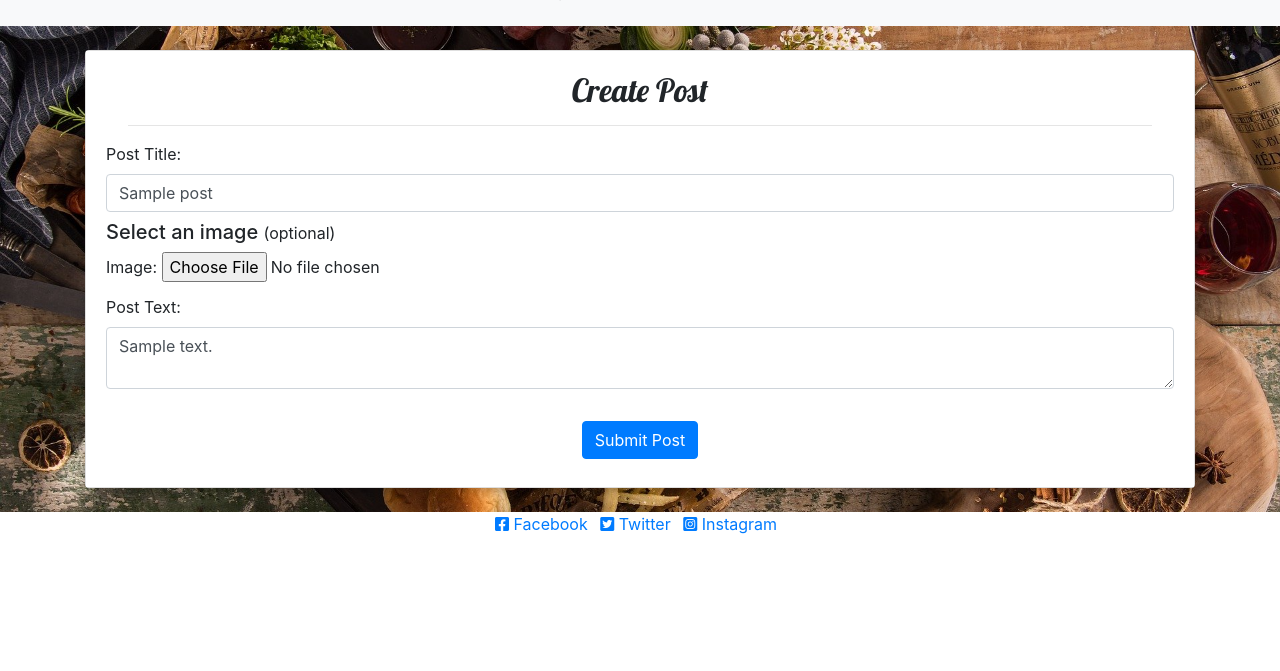
After one commit to Code-Institute-Submissions/Mikew1999-recipe-blog, a Flask app: a page that uses templates/editpost.html in a window 1280 px wide. The commit adds this page. Shown: the part 129-800 px from the top of the page. Run offline with Flask 2, Linux system fonts and the light colour scheme; the visitor is signed in with stand-in values (Sample User, id 1); a database or web service that is not in the repository returns one stand-in record (values such as "Sample title"); parts of the project's set-up code (start-up, migrations or seed data) failed here and were passed over; some libraries are stand-ins or nearby versions.

Commit message:
added deployment steps and updated user stories to readme, created edit post function

```diff
--- a/app.py
+++ b/app.py
@@ -549,7 +549,7 @@ def create_post(username):
     ''' Create post page '''
     if not session.get('user') is None:
         if username == 'None':
-            flash("Please login to like create post")
+            flash("Please login to create post")
             return redirect(url_for('log_in'))
         if request.method == "POST":
             latest_post = mongo.db.posts.find_one(
@@ -588,6 +588,43 @@ def create_post(username):
         return render_template("createpost.html")
     else:
         flash("Please login to like create post")
+        return redirect(url_for('log_in'))
+
+
+@app.route("/<username>/<posttitle>/edit_post", methods=["GET", "POST"])
+def edit_post(username, posttitle):
+    ''' Create post page '''
+    if not session.get('user') is None:
+        if username == 'None':
+            flash("Please login to edit post")
+            return redirect(url_for('log_in'))
+        if request.method == "POST":
+            post = mongo.db.posts.find_one_or_404(
+                {"posttitle": request.form.get("posttitle")})
+            updates = {}
+            for key, value in request.form.items():
+                if 'postimage' not in str(key):
+                    updates[str(key)] = str(value)
+
+            if 'postimage' in request.files:
+                image = request.files['postimage']
+                secured_image = secure_filename(image.filename)
+                # saves file to mongodb
+                mongo.save_file(secured_image, image)
+                updates['postimage'] = secured_image
+            else:
+                updates['postimage'] = post['postimage']
+
+            mongo.db.posts.update_one(
+                post, {"$set": updates})
+            flash("Post Updated!")
+            return redirect(url_for('posts'))
+        post = mongo.db.posts.find_one_or_404({"posttitle": posttitle})
+        return render_template(
+            "editpost.html",
+            post=post)
+    else:
+        flash("Please login to like edit post")
         return redirect(url_for('log_in'))
 
 
--- /dev/null
+++ b/templates/editpost.html
@@ -0,0 +1,43 @@
+{% extends "base.html" %}
+{% block content %}
+
+<main
+    style="background-image: url('/static/images/platter.jpg'); background-position: center; background-repeat: no-repeat; background-size: cover;">
+    <div class="container">
+        <div class="row">
+            <div class="col mt-4 mb-4">
+                <div class="card">
+                    <div class="card-body" style="background-color: #fff;">
+                        <h2 class="text-center">Create Post</h2>
+                        <hr class="width-80">
+                        <form action="{{ url_for('create_post', username=session.user) }}" method="POST"
+                            enctype="multipart/form-data">
+                            <div class="mb-2">
+                                <label for="posttitle">Post Title:</label>
+                                <input type="text" required class="form-control" value="{{ post.posttitle }}" name="posttitle">
+                            </div>
+                            <div class="mb-2">
+                                <h5>Select an image <small>(optional)</small></h5>
+                                <label for="postimage">Image:</label>
+                                <input type="file" name="postimage">
+                            </div>
+                            <div class="mb-2">
+                                <label for="posttext">Post Text:</label>
+                                <textarea name="posttext" class="form-control" required>{{ post.posttext }}</textarea>
+
+                            </div>
+                            <div class="mb-2">
+                                <div class="text-center">
+                                    <button class="mt-4 btn btn-primary" type="submit">Submit Post</button>
+                                </div>
+                            </div>
+                        </form>
+                    </div>
+                </div>
+
+            </div>
+        </div>
+    </div>
+</main>
+
+{% endblock %}
--- a/templates/newsfeed.html
+++ b/templates/newsfeed.html
@@ -117,6 +117,11 @@
                   </div>
                 </div>
               </div>
+              <div class="row">
+                <div class="col text-center">
+                  <a class="btn btn-primary" href="{{ url_for('edit_post', username=session.user, posttitle=post.posttitle) }}">Edit Post</a>
+                </div>
+              </div>
             </div>
           </div>
           {% endfor %}
```
Also changed, not shown: README.md, 2 other files.
